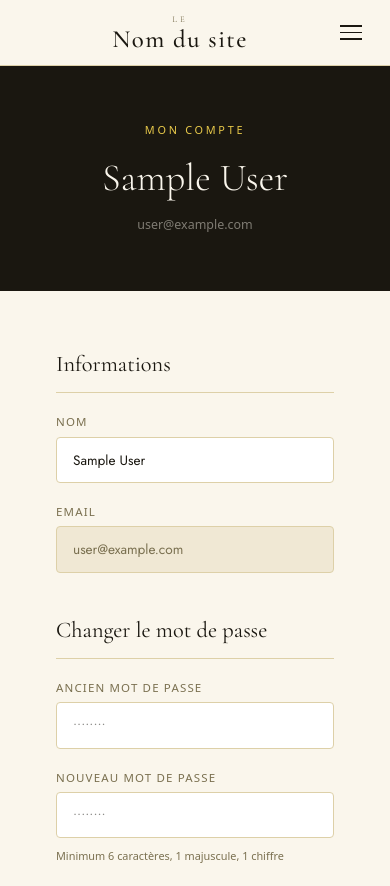
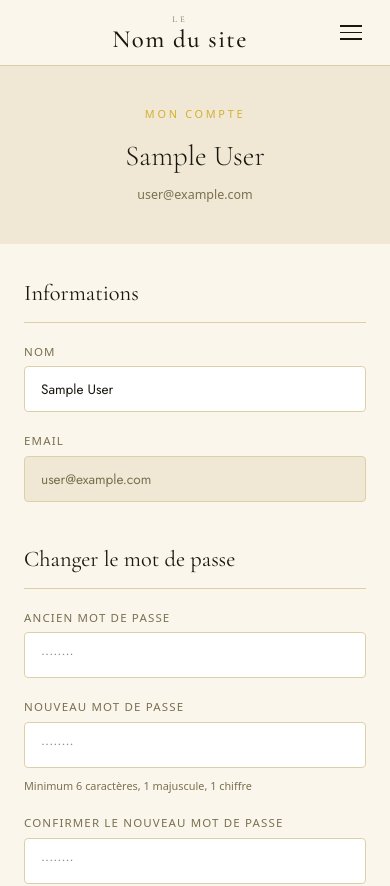
Before and after one commit to T-Sabatier/Coconut, a Next.js app: page /compte in a window 390 px wide. Shown: the top 886 px of the page. Built offline with nearby package versions, Linux system fonts and the light colour scheme; no server answers; sample sign-in values are in the browser's storage.

Commit message:
responsive page compte

```diff
--- a/src/app/(main)/compte/Compte.module.scss
+++ b/src/app/(main)/compte/Compte.module.scss
@@ -124,3 +124,28 @@
   &:hover { opacity: 0.85; }
   &:disabled { opacity: 0.5; cursor: not-allowed; }
 }
+
+@media (max-width: 768px) {
+  .hero {
+    background: var(--ivory-mid);
+    padding: 40px 24px;
+  }
+
+  .eyebrow {
+    color: var(--yellow-mid);
+  }
+
+  .titre {
+    font-family: var(--font-cormorant);
+    font-size: 1.8rem;
+    color: var(--ink);
+  }
+
+  .email {
+    color: var(--text-mid);
+  }
+
+  .content {
+    padding: 32px 24px;
+  }
+}
```
